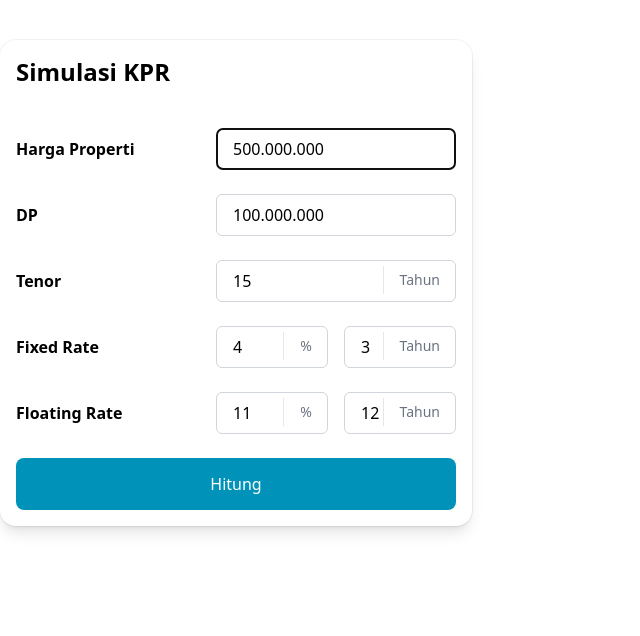
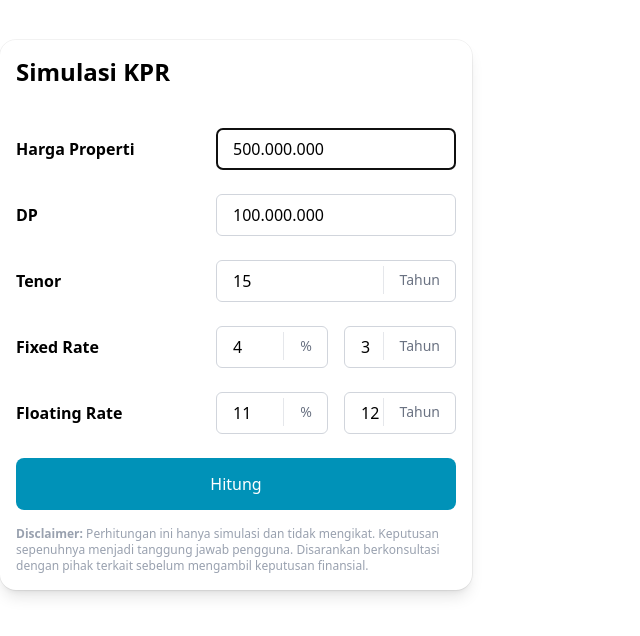
Before and after one commit to wildanv10/mortgage-loan-calculator-nuxt, a Nuxt app: page / in a window 1280 px wide. Shown: the top 636 px of the page, without its empty margins (0-640 px from the left). Built offline with nearby package versions, Linux system fonts and the light colour scheme.

Commit message:
feat: add disclaimer text

```diff
--- a/app.vue
+++ b/app.vue
@@ -301,6 +301,13 @@ const showTable = () => {
               Hitung
             </button>
           </form>
+
+          <p class="text-xs text-wrap text-gray-400 mt-4">
+            <span class="font-bold">Disclaimer:</span> Perhitungan ini hanya
+            simulasi dan tidak mengikat. Keputusan sepenuhnya menjadi tanggung
+            jawab pengguna. Disarankan berkonsultasi dengan pihak terkait
+            sebelum mengambil keputusan finansial.
+          </p>
         </div>
       </div>
 
```
